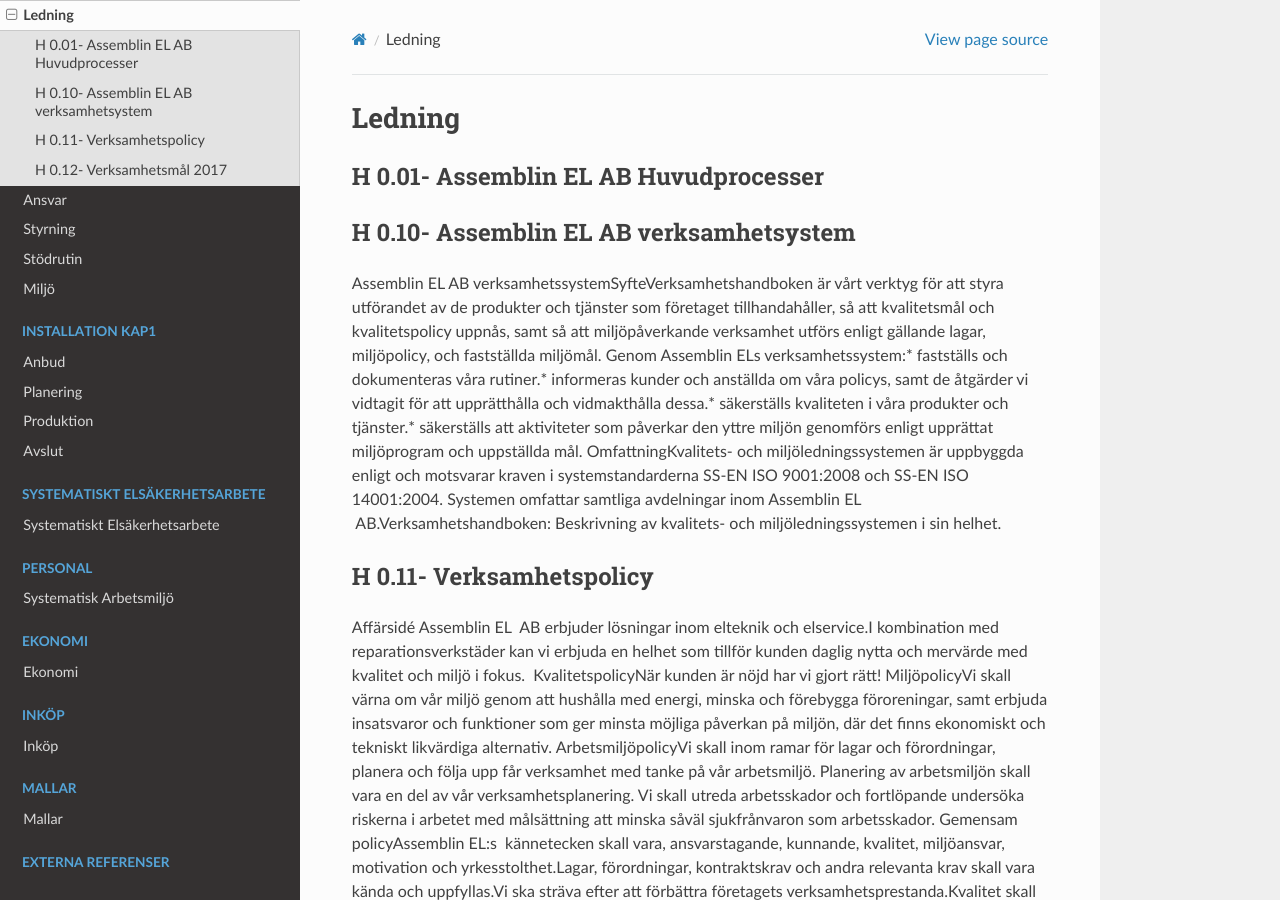
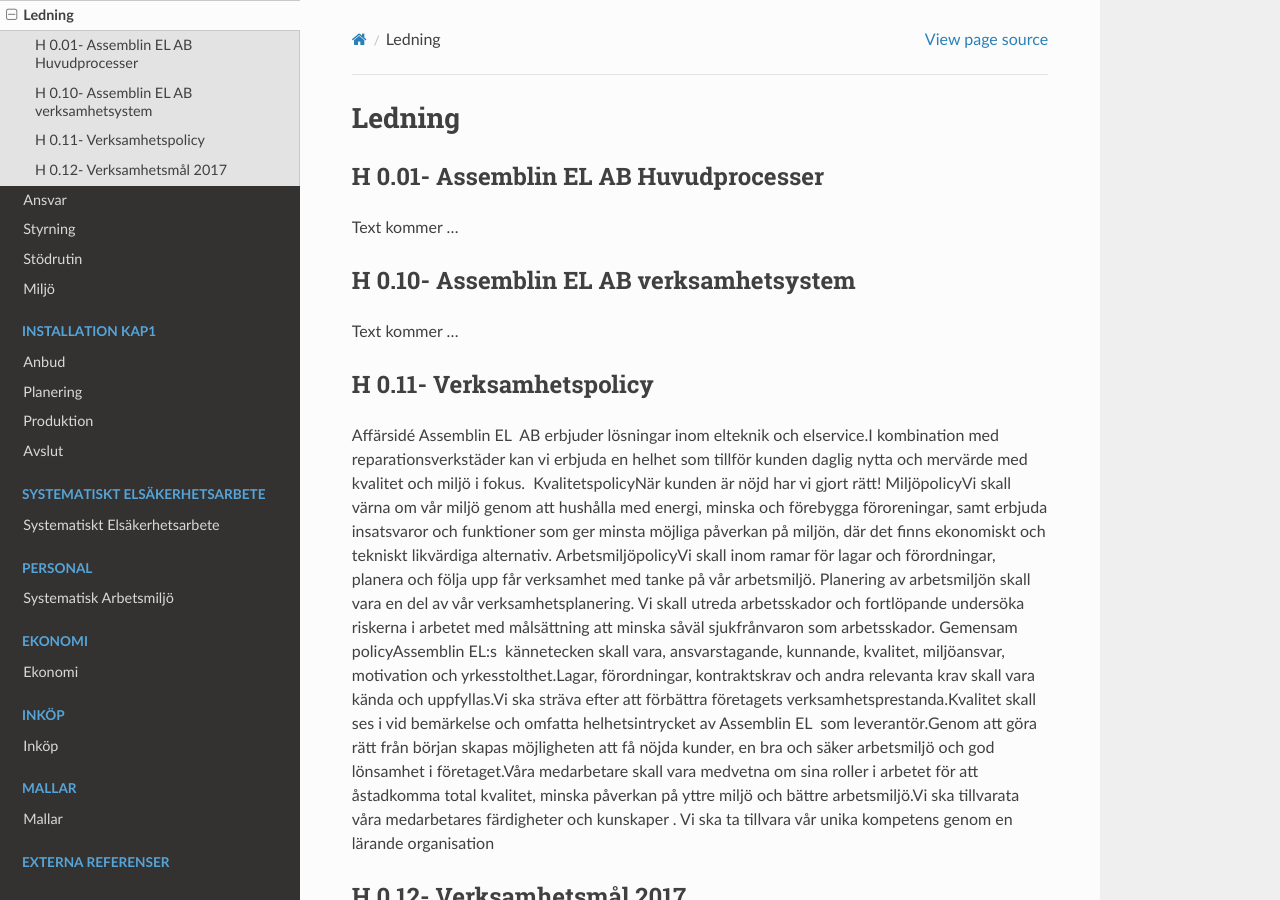
Before and after one commit to TomasAssemblinEL/NEXTDok, a Sphinx documentation site: the page built from docs/ledning/rutiner.rst, in a window 1280 px wide and 900 px high. Built offline with Sphinx 7.4.7 and the Read the Docs theme 2.0.0, drawn with Linux system fonts in a browser that asks for light colours; pages that are not in the unit, such as notebooks, are missing from menus.

Commit message:
Update rutiner.rst

```diff
--- a/docs/ledning/rutiner.rst
+++ b/docs/ledning/rutiner.rst
@@ -4,12 +4,12 @@ Ledning
 H 0.01- Assemblin EL AB Huvudprocesser
 ^^^^^^^^^^^^^^
 
+Text kommer ...
+
 H 0.10- Assemblin EL AB verksamhetsystem
 ^^^^^^^^^^^^^^
 
-Assemblin EL AB verksamhetssystemSyfteVerksamhetshandboken är vårt verktyg för att styra utförandet av de produkter och tjänster som företaget tillhandahåller, så att kvalitetsmål och kvalitetspolicy uppnås, samt så att miljöpåverkande verksamhet utförs enligt gällande lagar, miljöpolicy, och fastställda miljömål.
-Genom Assemblin ELs verksamhetssystem:* fastställs och dokumenteras våra rutiner.* informeras kunder och anställda om våra policys, samt de åtgärder vi vidtagit för att upprätthålla och vidmakthålla dessa.* säkerställs kvaliteten i våra produkter och tjänster.* säkerställs att aktiviteter som påverkar den yttre miljön genomförs enligt upprättat miljöprogram och uppställda mål.
-OmfattningKvalitets- och miljöledningssystemen är uppbyggda enligt och motsvarar kraven i systemstandarderna SS-EN ISO 9001:2008 och SS-EN ISO 14001:2004. Systemen omfattar samtliga avdelningar inom Assemblin EL  AB.Verksamhetshandboken: Beskrivning av kvalitets- och miljöledningssystemen i sin helhet.
+Text kommer ...
 
 H 0.11- Verksamhetspolicy
 ^^^^^^^^^^^^^^
```
